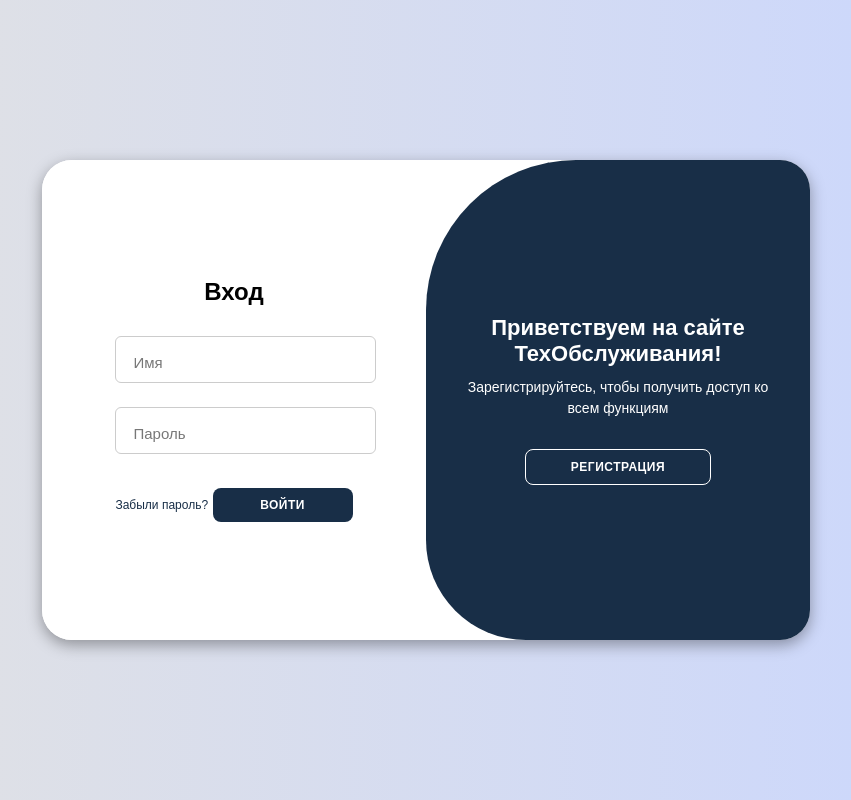
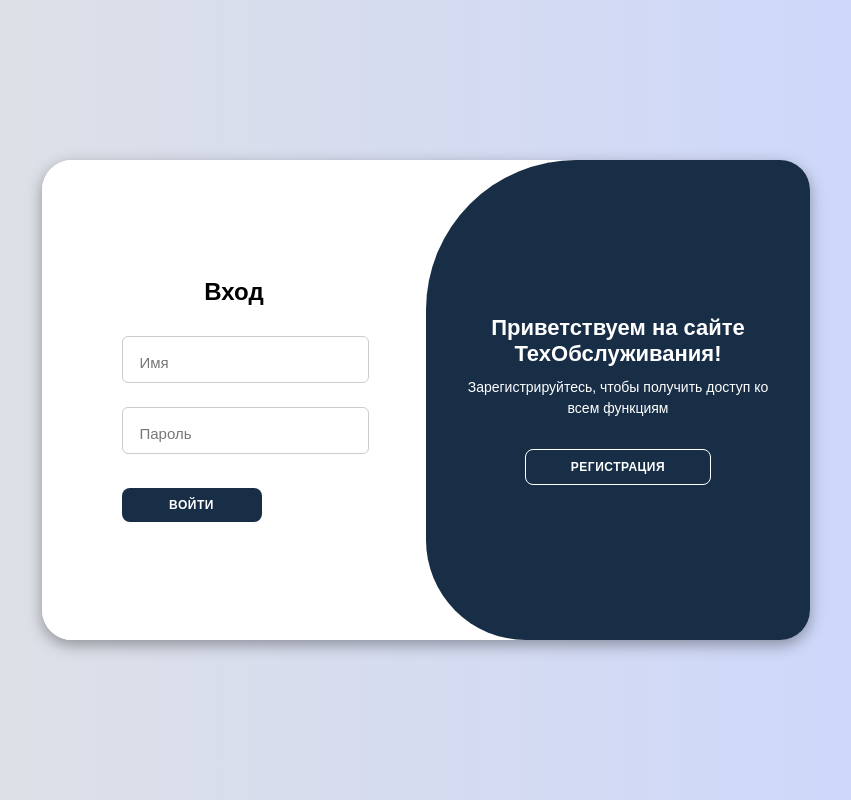
Before and after one commit to qshendal/trpo, a Flask app: page /client/registration in a window 1280 px wide. Shown: the whole page, without its empty margins (214-1065 px from the left). Run offline with Flask 3, Linux system fonts and the light colour scheme; parts of the project's set-up code (start-up, migrations or seed data) failed here and were passed over.

Commit message:
Fix js parts

```diff
--- a/backend/templates/registration.html
+++ b/backend/templates/registration.html
@@ -50,7 +50,6 @@
             <label for="loginPass" class="auth-label">Пароль</label>
           </div>
 
-          <a href="#" class="auth-forgot">Забыли пароль?</a>
           <button class="auth-button short">Войти</button>
         </form>
       </div>
```
